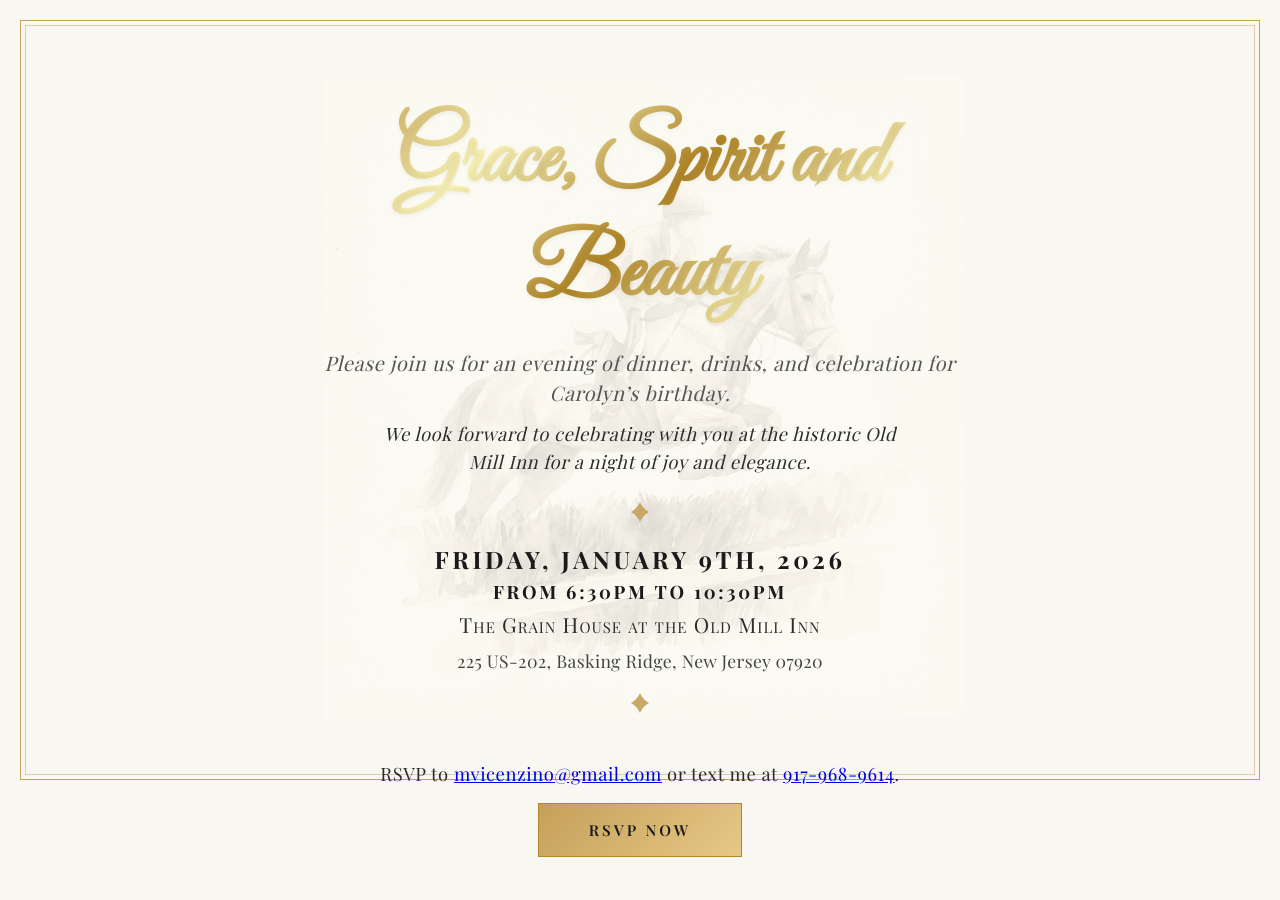
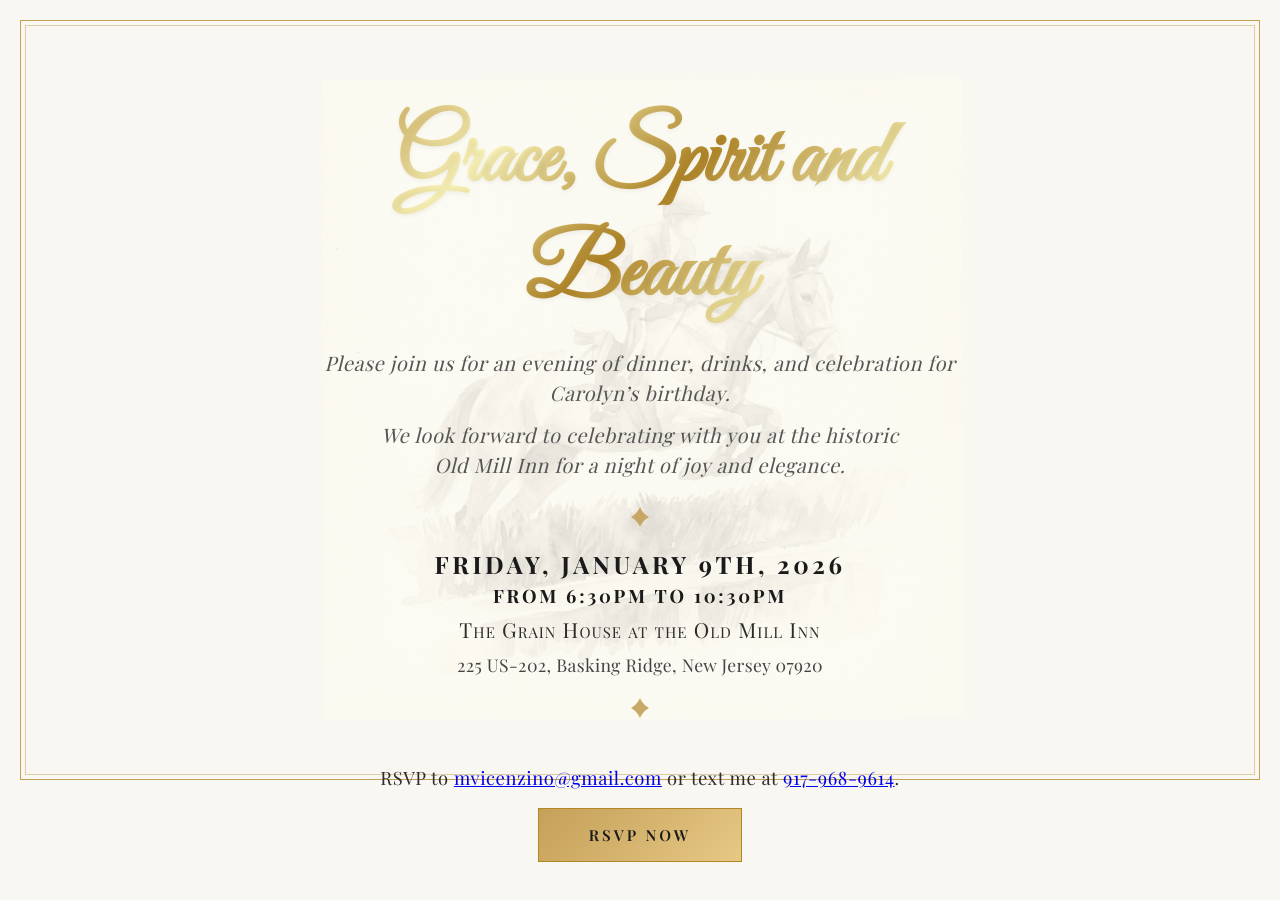
Before and after one commit to mvicenzino/Carolyn-45, a React (Vite) app: page / in a window 1280 px wide. Shown: the top 900 px of the page. Built offline with nearby package versions, Linux system fonts and the light colour scheme; a web font is replaced by a local one.

Commit message:
Match font size and color on both intro paragraphs

```diff
--- a/src/App.css
+++ b/src/App.css
@@ -261,6 +261,8 @@ body {
   max-width: 550px;
   margin: 0 auto;
   font-style: italic;
+  font-size: 1.25rem;
+  color: #555;
 }
 
 .details {
```
